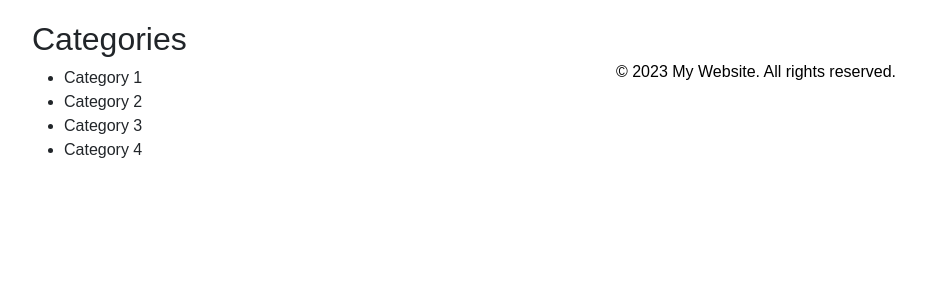
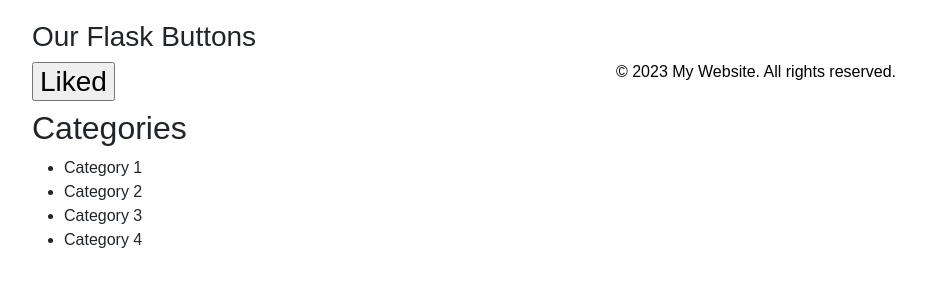
Before and after one commit to bemifolayan/UsedOrNot, a Flask app: page / in a window 1280 px wide. Shown: the part 172-472 px from the top of the page, without its empty margins (8-934 px from the left). Run offline with Flask 3, Linux system fonts and the light colour scheme.

Commit message:
Don't worry about it

```diff
--- a/app.py
+++ b/app.py
@@ -1,17 +1,38 @@
-from flask import Flask, render_template, url_for, flash, redirect
+from flask import Flask, render_template, url_for, flash, redirect, request
 from flask_behind_proxy import FlaskBehindProxy
 import secrets
+from flask_sqlalchemy import SQLAlchemy
 
 key = secrets.token_hex(16)
 app = Flask(__name__)
 proxied = FlaskBehindProxy(app)  ## add this line
 app.config['SECRET_KEY'] = key
+app.config['SQLALCHEMY_DATABASE_URI'] = 'sqlite:///site.db'
+app.config['SQLALCHEMY_TRACK_MODIFICATIONS'] = True
+db = SQLAlchemy(app)
 
+class Liked(db.Model):
+    id = db.Column(db.Integer, primary_key=True)
+    description = db.Column(db.String(120), unique=False, nullable=False)
+    url = db.Column(db.String(120), unique=False, nullable=False)
 
-@app.route("/")
-@app.route("/index")
+    def __repr__(self):
+        return f"User('{self.id}', '{self.description}', '{self.url}')"
+
+with app.app_context():
+    db.create_all()
+
+@app.route("/",methods=['GET', 'POST'])
+@app.route("/index",methods=['GET', 'POST'])
 def index():
+    if request.method == 'POST':
+        if request.form.get('action1') == 'Liked':
+            print('works')
+            saved_liked(60, "hat", "cat") # do something
+            print('data')
+            print(db.session.query(15))
     return render_template('index.html')
+
 
 @app.route("/liked")
 def liked():
@@ -21,5 +42,12 @@ def liked():
 def products():
     return render_template('products.html')
 
+
+def saved_liked(id, description, url):
+    liked = Liked(id=id, description=description, url=url)
+    db.session.add(liked)
+    db.session.commit()
+
+
 if __name__ == '__main__':
     app.run(debug=True, host="0.0.0.0", port = 8001)
--- a/templates/index.html
+++ b/templates/index.html
@@ -14,8 +14,8 @@
     <h1>Welcome to UserOrNot</h1>
     <nav>
       <ul>
-        <li><a href="index.html">Home</a></li>
-        <li><a href="liked.html">Products Liked</a></li>
+        <li><a href="/index">Home</a></li>
+        <li><a href="/liked">Products Liked</a></li>
       </ul>
     </nav>
     <form class="search-form" action="#" method="GET">
@@ -26,6 +26,10 @@
 
   <main>
     <aside>
+      <h3>Our Flask Buttons<h3/>
+        <form method="post" action="/">
+            <input type="submit" value="Liked" name="action1"/>
+        </form>
       <h2>Categories</h2>
       <ul>
         <li>Category 1</li>
--- a/templates/liked.html
+++ b/templates/liked.html
@@ -14,8 +14,8 @@
     <h1>Welcome to UserOrNot</h1>
     <nav>
       <ul>
-        <li><a href="index.html">Home</a></li>
-        <li><a href="liked.html">Products Liked</a></li>
+        <li><a href="/index">Home</a></li>
+        <li><a href="/liked">Products Liked</a></li>
       </ul>
     </nav>
     <form class="search-form" action="#" method="GET">
```
Also changed, not shown: Liked_Searches.py (added, +14 -0 lines), instance/site.db (added).
